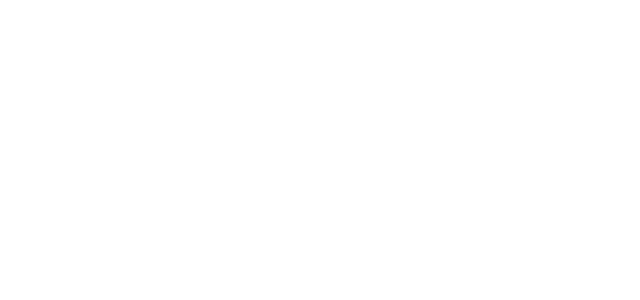
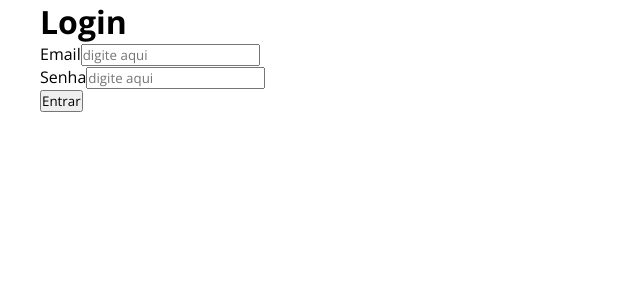
Before and after one commit to herculesaraujo/anytodo, a React (Create React App) app: page /login in a window 1280 px wide. Before the commit this address had no page. Shown: the top 300 px of the page, without its empty margins (0-640 px from the left). Built offline with nearby package versions, Linux system fonts and the light colour scheme.

Commit message:
tela de login

```diff
--- a/package.json
+++ b/package.json
@@ -10,7 +10,7 @@
     "react": "^18.2.0",
     "react-dom": "^18.2.0",
     "react-icons": "^4.8.0",
-    "react-router-dom": "^6.8.2",
+    "react-router-dom": "^6.9.0",
     "react-scripts": "5.0.1",
     "uuid": "^9.0.0",
     "web-vitals": "^2.1.4"
--- a/src/App.js
+++ b/src/App.js
@@ -1,21 +1,21 @@
-import {BrowserRouter as Router, Routes, Route, Link} from 'react-router-dom';
+import { BrowserRouter as Router, Routes, Route } from 'react-router-dom';
 import Container from './components/layout/Container';
+import Login from './components/pages/Login';
 import PaginaInicial from "./components/pages/PaginaInicial";
-import NavBar from './components/layout/NavBar';
 
 
 function App() {
   return (
     <div className="App">
       <Router>
-
         <Container customClass="min_height">
           <Routes>
             <Route exact path='/' element={<PaginaInicial />} />
+            <Route exact path='login' element={<Login />} />
           </Routes>
         </Container>
       </Router>
-    </div>
+    </div >
   );
 }
 
--- /dev/null
+++ b/src/components/pages/Login.js
@@ -0,0 +1,32 @@
+import React from "react";
+
+function Login(){
+    return (
+        <div>
+            <h1>Login</h1>
+            <form>
+                <label htmlFor="email">
+                    Email
+                <input
+                type="text"
+                placeholder="digite aqui"
+                >
+                </input>
+                </label>
+                <br/>
+                <label htmlFor="password">
+                    Senha
+                <input
+                type="password"
+                placeholder="digite aqui"
+                >
+                </input>
+                </label>
+                <br/>
+                <button>Entrar</button>
+            </form>
+        </div>
+    )
+}
+
+export default Login
```
Also changed, not shown: src/components/pages/Login.module.css (added), 1 other file (tests, documents, lock files or other folders). Lines whose indentation alone changed are shown as unchanged.
